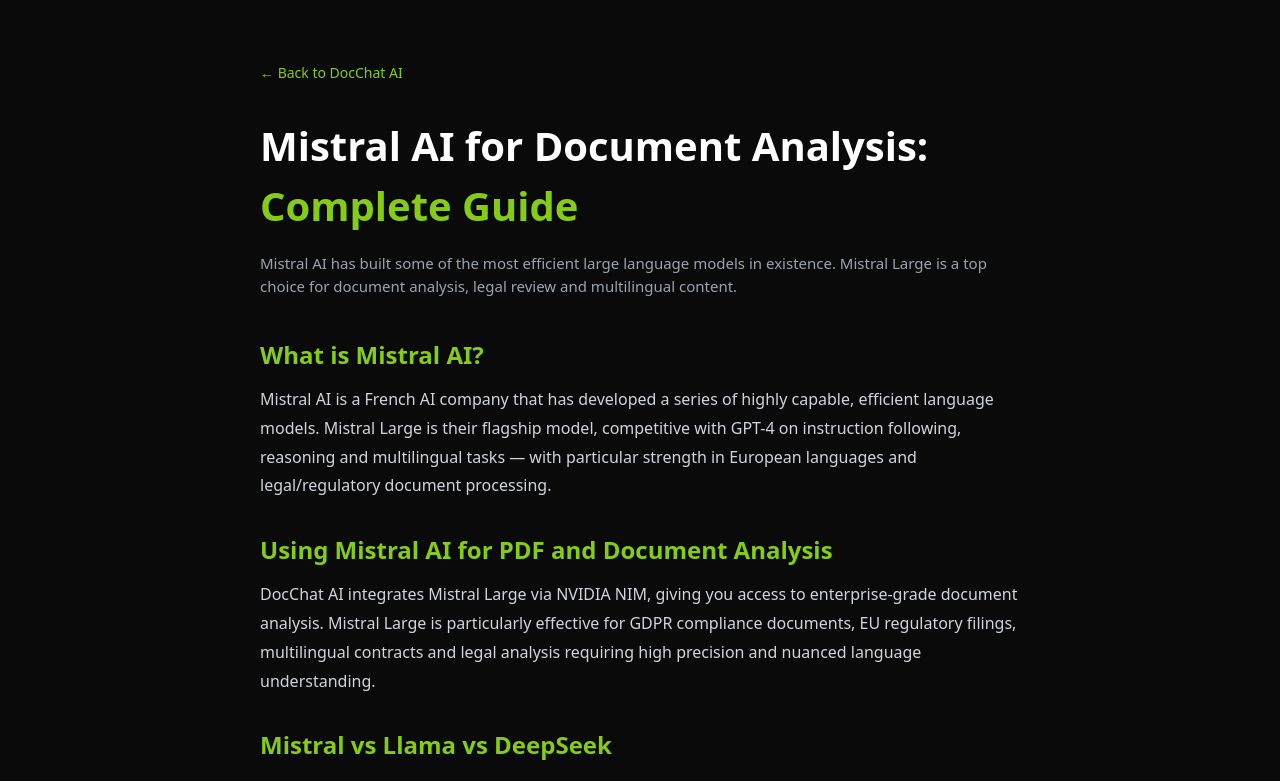
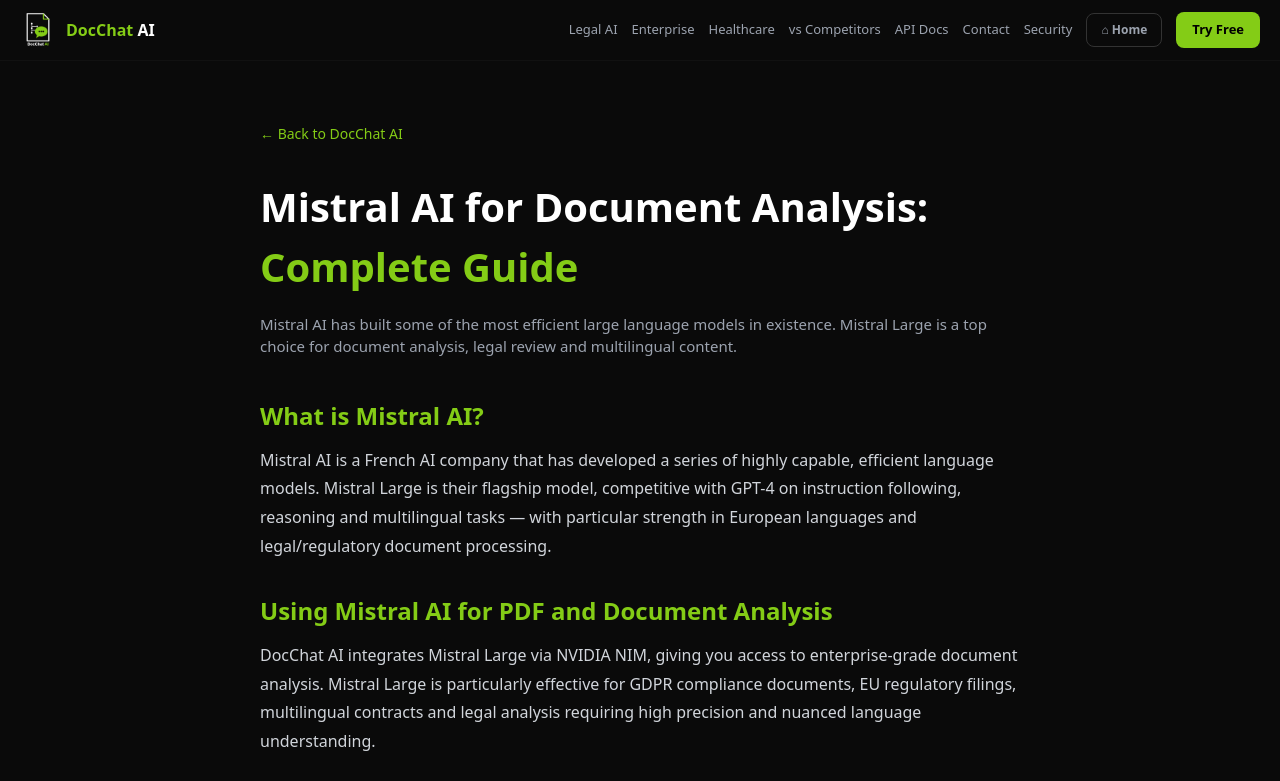
Before and after one commit to justin280/docchat-saas, a Next.js app: page /blog/mistral-ai in a window 1280 px wide. Shown: the top 781 px of the page. Built offline with nearby package versions, Linux system fonts and the light colour scheme.

Commit message:
Add NavBar with logo to blog/mistral-ai page

```diff
--- a/app/(pages)/blog/mistral-ai/page.js
+++ b/app/(pages)/blog/mistral-ai/page.js
@@ -1,7 +1,10 @@
+import NavBar from '@/app/components/NavBar';
 export const metadata = { title: 'Mistral AI for Document Analysis: Complete Guide 2026 | DocChat AI', description: 'Learn how Mistral AI models work and how to use Mistral Large for PDF analysis, contract review and document summarisation.' };
 export default function Page() {
   return (
-    <main style={{minHeight:'100vh',backgroundColor:'#0a0a0a',color:'#fff',fontFamily:'system-ui,sans-serif',padding:'60px 20px',maxWidth:'800px',margin:'0 auto'}}>
+    <div style={{backgroundColor:'#0a0a0a',minHeight:'100vh',color:'#fff',fontFamily:'system-ui,sans-serif'}}>
+      <NavBar activePath="/blog/mistral-ai" />
+      <main style={{minHeight:'100vh',backgroundColor:'#0a0a0a',color:'#fff',fontFamily:'system-ui,sans-serif',padding:'60px 20px',maxWidth:'800px',margin:'0 auto'}}>
       <a href="/" style={{color:'#84cc16',textDecoration:'none',fontSize:'14px'}}>&#8592; Back to DocChat AI</a>
       <h1 style={{fontSize:'clamp(24px,4vw,40px)',fontWeight:'700',margin:'32px 0 16px'}}>Mistral AI for Document Analysis: <span style={{color:"#84cc16"}}>Complete Guide</span></h1>
       <p style={{color:'#9ca3af',marginBottom:'40px',fontSize:'15px'}}>Mistral AI has built some of the most efficient large language models in existence. Mistral Large is a top choice for document analysis, legal review and multilingual content.</p>
@@ -25,5 +28,6 @@ export default function Page() {
         <a href="/" style={{display:'inline-block',backgroundColor:'#84cc16',color:'#000',padding:'12px 24px',borderRadius:'8px',fontWeight:'700',textDecoration:'none'}}>Start Free</a>
       </div>
     </main>
+      </div>
   );
 }
```
